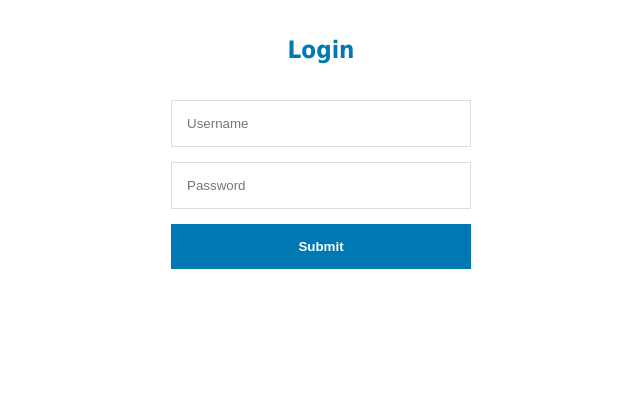
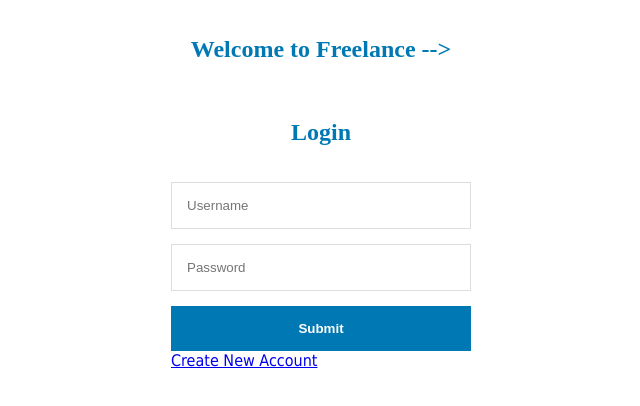
Before and after one commit to JogeswararaoKolla/freelancechallenge, a website: page public/index.html in a window 1280 px wide. Shown: the whole page, without its empty margins (319-959 px from the left). Drawn offline with nearby package versions, Linux system fonts and the light colour scheme; no server answers.

Commit message:
updated signup link
updated signup link

```diff
--- a/public/css/login.css
+++ b/public/css/login.css
@@ -3,7 +3,8 @@
   margin: 0 auto;
   font-family: Tahoma, Geneva, sans-serif;
 }
-.login-form h1 {
+
+h1 {
   text-align: center;
   color: #0078b3;
   font-size: 24px;
--- a/public/index.html
+++ b/public/index.html
@@ -14,8 +14,9 @@
     ></script>
   </head>
   <body>
+    <h1>Welcome to Freelance --></h1>
+    <h1>Login</h1>
     <div class="login-form">
-      <h1>Login</h1>
       <form action="auth" method="POST">
         <input
           id="username"
@@ -32,6 +33,7 @@
         />
         <input id="submit" type="submit" />
       </form>
+      <a href="signup.html">Create New Account</a>
     </div>
 
     <script src="../js/app.js" type="text/javascript"></script>
```
Also changed, not shown: public/signup.html (+1 -0 lines).
